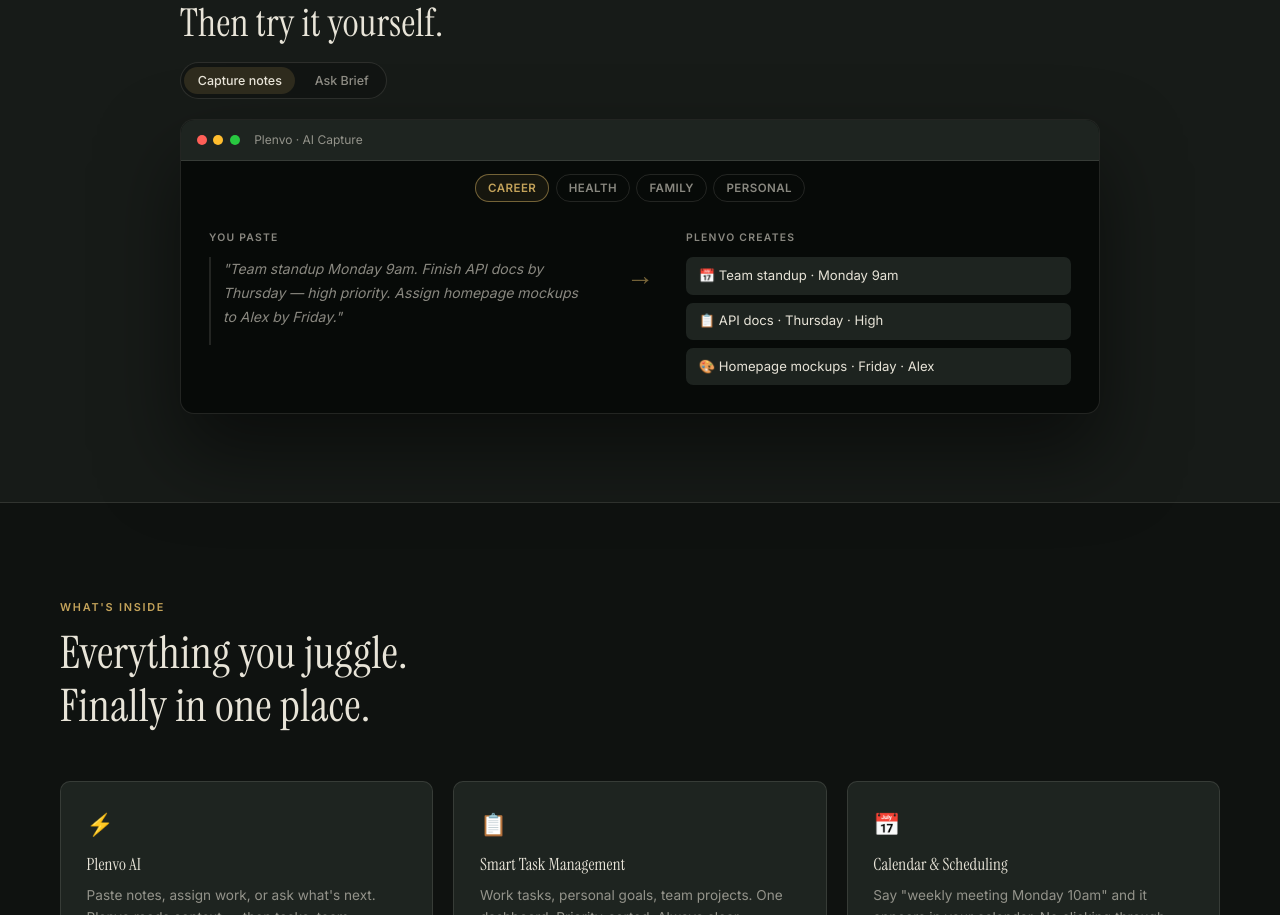
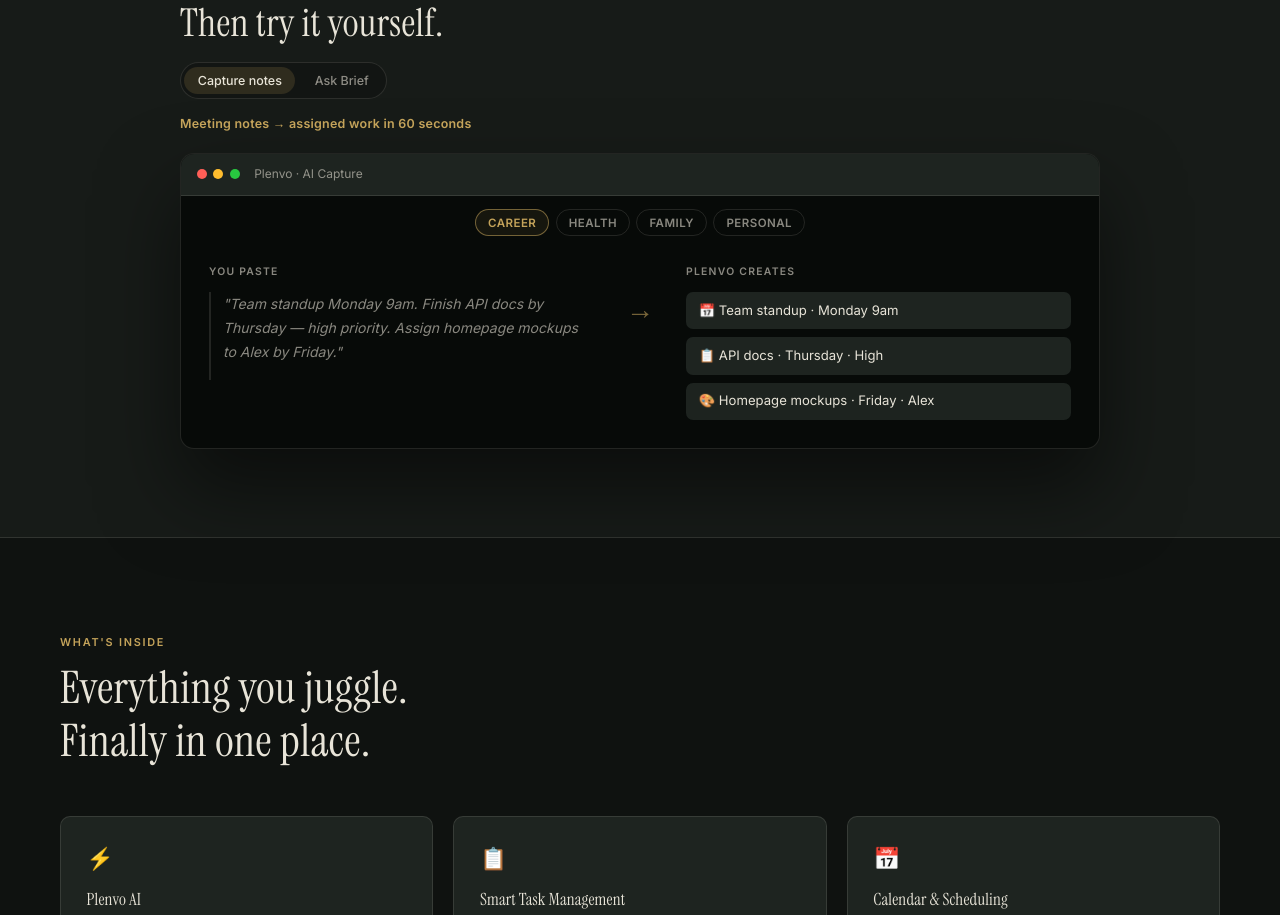
Before and after one commit to vazimlatheef/plenvo, a Vue app in the folder frontend/: page / in a window 1280 px wide. Shown: the part 1030-1945 px from the top of the page. Built offline with nearby package versions, Linux system fonts and the light colour scheme; no server answers.

Commit message:
AI terminal tagline

```diff
--- a/frontend/src/views/LandingView.vue
+++ b/frontend/src/views/LandingView.vue
@@ -174,6 +174,8 @@
             Ask Brief
           </button>
         </div>
+
+        <p class="demo-tagline">Meeting notes → assigned work in 60 seconds</p>
 
         <div class="demo-window">
 
@@ -1534,6 +1536,14 @@
   color: var(--color-text);
 }
 
+.demo-tagline {
+  font-size: 0.78rem;
+  font-weight: 600;
+  letter-spacing: 0.02em;
+  color: var(--color-accent);
+  margin: -0.25rem 0 1.25rem;
+}
+
 .demo-briefing {
   font-size: 0.88rem;
   line-height: 1.55;
```
